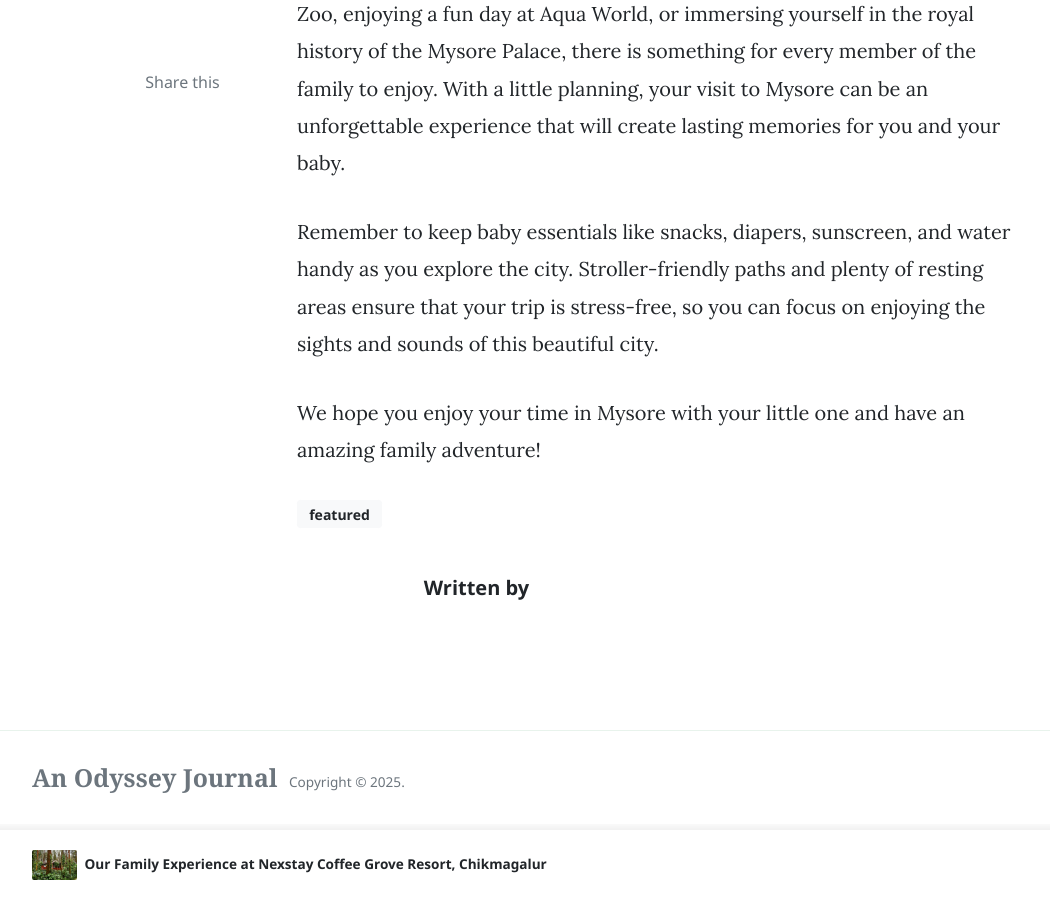
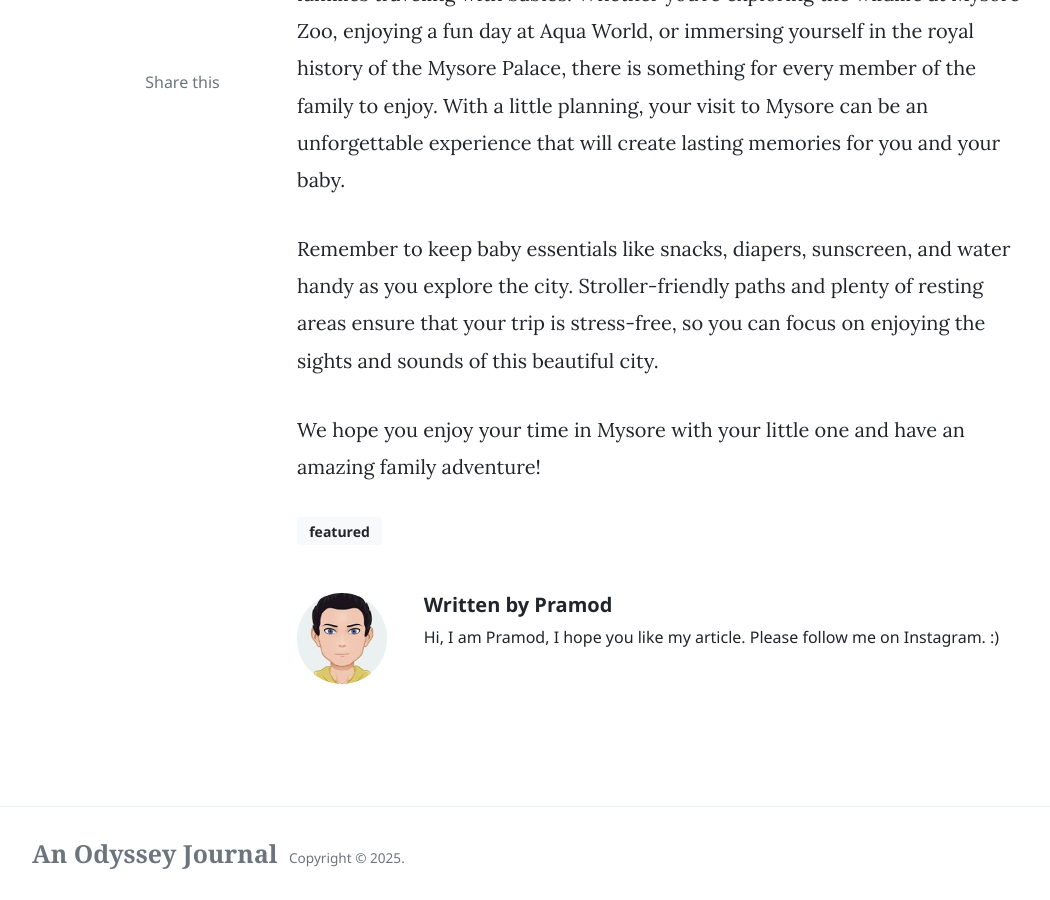
Before and after one commit to supraodyssey/anodysseyjournal, a Jekyll site: the page built from _posts/2024-12-26-3-days-Mysore-with-baby.md, in a window 1280 px wide and 900 px high, scrolled down 7165 px. Shown: the whole window, without its empty margins (73-1123 px from the left). Built offline with Jekyll 4.4.1, drawn with Linux system fonts in a browser that asks for light colours; nearby versions of some CDN libraries; comment, search, counter and statistics services are not loaded.

Commit message:
Update 2024-12-26-3-days-Mysore-with-baby.md

```diff
--- a/_posts/2024-12-26-3-days-Mysore-with-baby.md
+++ b/_posts/2024-12-26-3-days-Mysore-with-baby.md
@@ -1,7 +1,7 @@
 ---
 layout: post
 title: "Visiting Mysore with a Baby: Top Attractions and Must-Visit Places"
-author: "Pramod"
+author: "pramod"
 categories: [Travel, Karnataka, India, Mysore]
 image: assets/images/india/Mysore_Palace.jpg
 tags: [featured]
```
